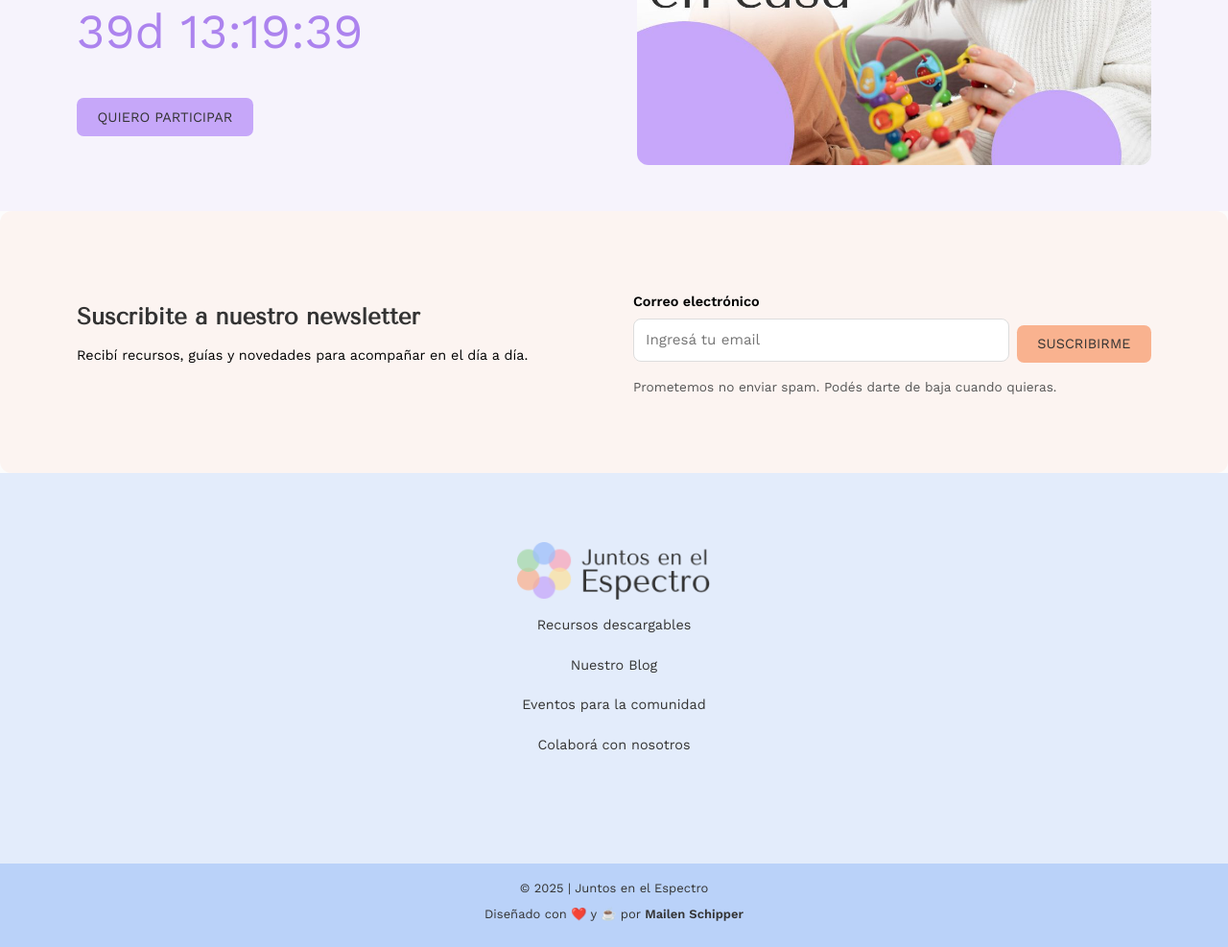
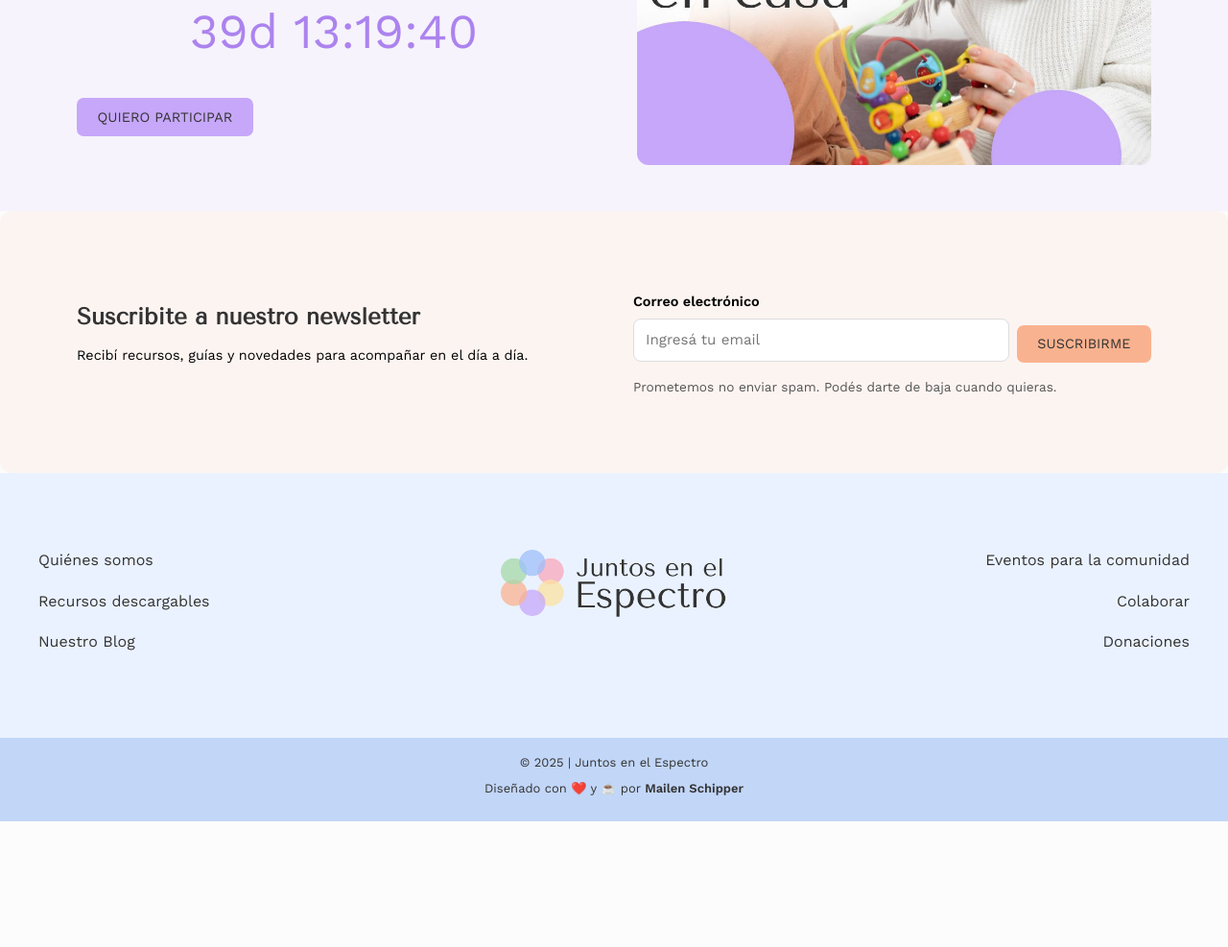
Before and after one commit to maischipper/juntosenelespectro, a plain HTML site: page docs/index.html in a window 1280 px wide. Shown: the part 1991-2978 px from the top of the page at 96% size. After the commit the page ends 2847 px from the top, so only its background shows below. Drawn offline with nearby package versions, Linux system fonts and the light colour scheme.

Commit message:
ajustes footer

```diff
--- a/docs/css/styles.css
+++ b/docs/css/styles.css
@@ -210,7 +210,7 @@ img {
 }
 
 footer .container {
-  max-width: 1120px;
+  max-width: 1200px;
   margin-inline: auto;
   text-align: center;
   padding-block: 40px;
@@ -660,7 +660,7 @@ p, label, small, input, li {
 }
 
 .text-center-mb {
-  text: center;
+  text-align: center;
 }
 
 .newsletter {
@@ -1484,7 +1484,6 @@ label.required::after { content:" *"; color:#e63946; margin-left:4px; }
   }
 }
 
-/* ===== NEWSLETTER ===== */
 .newsletter {
   background-color: rgba(249, 178, 143, 0.1);
   border-radius: 12px;
@@ -1499,7 +1498,6 @@ label.required::after { content:" *"; color:#e63946; margin-left:4px; }
   margin-inline: auto;
 }
 
-/* desktop: 2 columnas */
 @media (min-width: 992px) {
   .newsletter .container {
     display: grid;
@@ -1519,7 +1517,6 @@ label.required::after { content:" *"; color:#e63946; margin-left:4px; }
   }
 }
 
-/* Ajustes del formulario */
 .newsletter-form label {
   display: block;
   font-weight: 600;
@@ -1560,3 +1557,208 @@ label.required::after { content:" *"; color:#e63946; margin-left:4px; }
 #nl-submit.btn.orange:hover {
   filter: brightness(0.98);
 }
+
+   @media (min-width:992px) {
+      footer .footer-top {
+  background-color: #eaf2ff !important;
+  padding: 5rem 1.5rem !important;
+  border: none !important;
+}
+
+footer .footer-top .footer-container {
+  max-width: 1200px !important;
+  margin: 0 auto !important;
+  display: grid !important;
+  grid-template-columns: 1fr auto 1fr !important;
+  align-items: start !important;
+  justify-content: center !important;
+  gap: 3rem !important;
+  text-align: left !important;
+}
+
+footer .footer-top #footer-logo {
+  grid-column: 2 !important;
+  justify-self: center !important;
+}
+footer .footer-top #footer-logo img {
+  max-height: 70px !important;
+  width: auto !important;
+  margin: 0 !important;
+  display: block !important;
+}
+
+footer .footer-top .menu-footer {
+  width: 100%;
+}
+
+footer .footer-top .menu-left {
+  justify-self: start !important;
+  text-align: right !important;
+}
+
+footer .footer-top .menu-right {
+  justify-self: end !important;
+  text-align: left !important;
+}
+
+footer .footer-top .menu-footer ul {
+  display: flex !important;
+  flex-direction: column !important;
+  align-items: flex-start;
+  justify-content: flex-start !important;
+  list-style: none !important;
+  padding: 0 !important;
+  margin: 0 !important;
+  gap: 12px !important;
+}
+
+footer .footer-top .menu-left ul {
+  align-items: flex-end !important;
+}
+
+footer .footer-top .menu-footer a {
+  color: #333 !important;
+  text-decoration: none !important;
+  font-family: 'Work Sans', sans-serif !important;
+  font-size: 1rem !important;
+  line-height: 1.4 !important;
+  transition: color 0.2s ease !important;
+}
+
+footer .footer-top .menu-footer a:hover {
+  color: #5d7ea5 !important;
+  text-decoration: underline !important;
+}
+
+  .menu-footer .menu-right {
+    align-items: end !important;
+}
+   }
+
+@media (max-width: 991px) {
+  footer .footer-top .footer-container {
+    display: flex !important;
+    flex-direction: column !important;
+    align-items: center !important;
+    text-align: center !important;
+    gap: 1.5rem !important;
+  }
+
+  footer .footer-top .menu-left,
+  footer .footer-top .menu-right {
+    text-align: center !important;
+  }
+
+  footer .footer-top .menu-footer ul {
+    align-items: center !important;
+  }
+
+}
+
+footer {
+  background: none !important;
+  border: none !important;
+  margin: 0 !important;
+  padding: 0 !important;
+}
+
+footer .bottom-footer {
+  background-color: #c2d6f8 !important;
+  text-align: center !important;
+  padding: 1rem !important;
+  font-size: 0.9em !important;
+  color: #333 !important;
+  margin: 0 !important;
+}
+
+.footer-desktop {
+  display: block;
+  background-color: #eaf2ff;
+  padding: 3rem 1.5rem;
+}
+.footer-mobile {
+  display: none;
+}
+
+.footer-desktop .footer-container {
+  max-width: 1200px;
+  margin: 0 auto;
+  display: grid;
+  grid-template-columns: 1fr auto 1fr;
+  align-items: start;
+  justify-content: center;
+  gap: 3rem;
+}
+
+.footer-desktop .menu-left {
+  text-align: right;
+  justify-self: end;
+}
+.footer-desktop .menu-right {
+  text-align: left;
+  justify-self: start;
+}
+
+.footer-desktop #footer-logo {
+  grid-column: 2;
+  justify-self: center;
+}
+.footer-desktop #footer-logo img {
+  max-height: 70px;
+  width: auto;
+  display: block;
+}
+
+@media (max-width: 991px) {
+  .footer-desktop {
+    display: none;
+  }
+
+  .footer-mobile {
+    display: flex;
+    flex-direction: column;
+    align-items: center;
+    background-color: #eaf2ff;
+    padding: 3rem 1.5rem;
+  }
+
+  #footer-logo-mobile img {
+    max-height: 60px;
+    width: auto;
+    margin-bottom: 1rem;
+    display: block;
+  }
+
+  .footer-mobile .menu-footer ul {
+    list-style: none;
+    margin: 0;
+    padding: 0;
+    display: flex;
+    flex-direction: column;
+    align-items: center;
+    gap: 12px;
+  }
+}
+
+.menu-footer a {
+  font-family: 'Work Sans', sans-serif;
+  font-size: 1em;
+  color: #333;
+  text-decoration: none;
+  text-align: center;
+}
+.menu-footer a:hover {
+  text-decoration: underline;
+}
+
+.bottom-footer {
+  background-color: #c2d6f8;
+  font-size: 0.9em;
+  text-align: center;
+  padding: 1rem;
+  color: #333;
+  margin: 0;
+}
+.bottom-footer strong {
+  font-weight: 600;
+}
--- a/docs/partials/footer.html
+++ b/docs/partials/footer.html
@@ -1,20 +1,47 @@
 <footer>
-  <div class="footer-top">
-    <div class="container">
+  <div class="footer-top footer-desktop">
+    <div class="footer-container">
+      <nav class="menu-footer">
+        <ul class="menu-left">
+          <li><a href="quienes-somos.html">Quiénes somos</a></li>
+          <li><a href="recursos-descargables.html">Recursos descargables</a></li>
+          <li><a href="blog.html">Nuestro Blog</a></li>
+        </ul>
+      </nav>
+
       <a href="index.html" id="footer-logo">
         <img src="img/logo.png" alt="Juntos en el Espectro">
       </a>
 
       <nav class="menu-footer">
-        <ul>
-          <li><a href="recursos-descargables.html">Recursos descargables</a></li>
-          <li><a href="blog.html">Nuestro Blog</a></li>
+        <ul class="menu-right">
           <li><a href="eventos.html">Eventos para la comunidad</a></li>
-          <li><a href="contacto.html">Colaborá con nosotros</a></li>
+          <li><a href="contacto.html">Colaborar</a></li>
+          <li><a href="donaciones.html">Donaciones</a></li>
         </ul>
       </nav>
     </div>
   </div>
+
+  <div class="footer-top footer-mobile">
+    <div class="footer-container">
+      <a href="index.html" id="footer-logo-mobile">
+        <img src="img/logo.png" alt="Juntos en el Espectro">
+      </a>
+
+      <nav class="menu-footer">
+        <ul>
+          <li><a href="quienes-somos.html">Quiénes somos</a></li>
+          <li><a href="recursos-descargables.html">Recursos descargables</a></li>
+          <li><a href="blog.html">Nuestro Blog</a></li>
+          <li><a href="eventos.html">Eventos para la comunidad</a></li>
+          <li><a href="contacto.html">Colaborar</a></li>
+          <li><a href="donaciones.html">Donaciones</a></li>
+        </ul>
+      </nav>
+    </div>
+  </div>
+
 
   <div class="bottom-footer">
     <p>© 2025 | Juntos en el Espectro</p>
```
